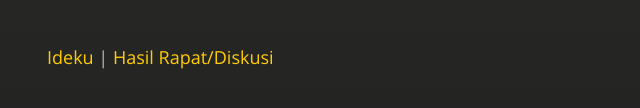
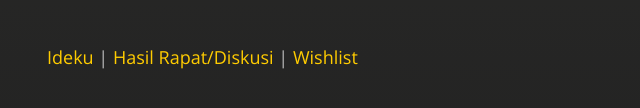
Before and after one commit to ainpoenya/web-assets, a plain HTML site: page index.html in a window 1280 px wide. Shown: the part 226-334 px from the top of the page, 268-908 px from the left. Drawn offline with nearby package versions, Linux system fonts and the light colour scheme.

Commit message:
Update index.html

```diff
--- a/index.html
+++ b/index.html
@@ -38,7 +38,7 @@
 
         </div>
 
-        <span><h3><a href="https://docs.google.com/forms/d/e/1FAIpQLScc1geNfYVc4KOaKc3jmMI8bFCKDKXA5xNUvTZXR-SgBFenag/viewform?usp=sf_link">Ideku</a> | <a href="https://docs.google.com/forms/d/e/1FAIpQLSeoz8qwMoAKKvEbmaV924PvWFEJwps6uddxzq6tk_rOCXHvDg/viewform?usp=sf_link">Hasil Rapat/Diskusi</></span>
+        <span><h3><a href="https://docs.google.com/forms/d/e/1FAIpQLScc1geNfYVc4KOaKc3jmMI8bFCKDKXA5xNUvTZXR-SgBFenag/viewform?usp=sf_link">Ideku</a> | <a href="https://docs.google.com/forms/d/e/1FAIpQLSeoz8qwMoAKKvEbmaV924PvWFEJwps6uddxzq6tk_rOCXHvDg/viewform?usp=sf_link">Hasil Rapat/Diskusi</a> | <a href="https://docs.google.com/forms/d/e/1FAIpQLSe9vei9l46a4DhpbQ3u5alPmoNRnNG8GI-MooyGGSAdrQ562w/viewform?usp=sf_link">Wishlist</a>
 
       </section>
 
```
